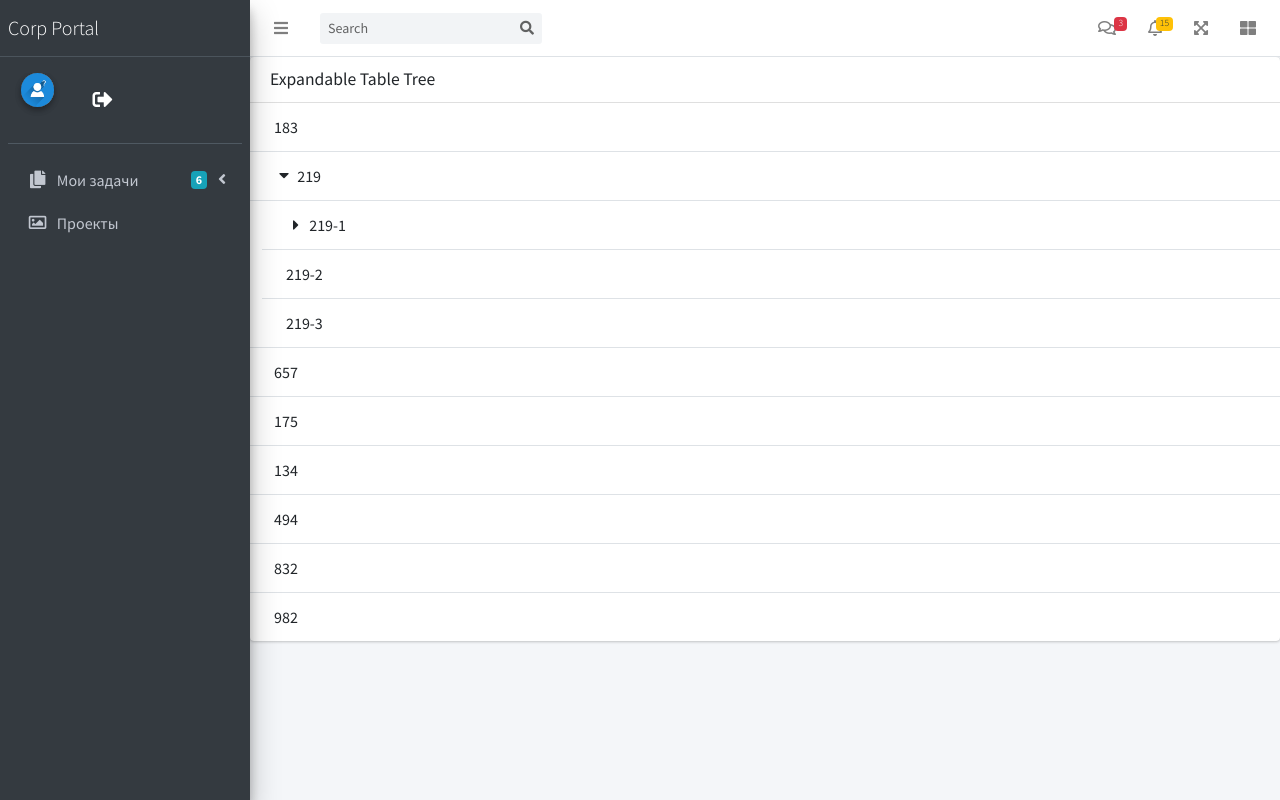
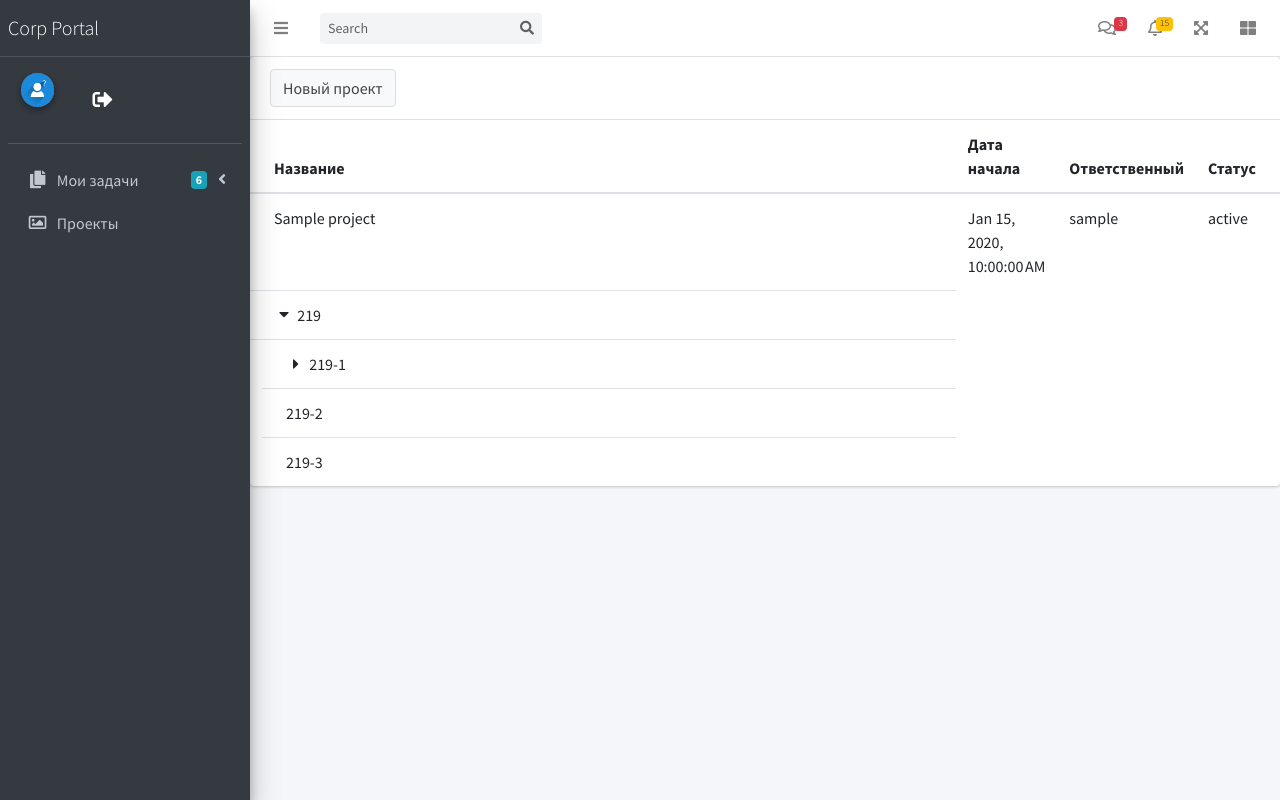
Before and after one commit to polyachok/CorpPortal, a Spring Boot app: page /project in a window 1280 px wide. Run offline with Spring Boot 4, Linux system fonts and the light colour scheme; a user stored in the database is signed in; empty tables hold one stand-in row (values such as "Sample post"); some of the project's set-up classes (security, data sources, template engines, error pages and the like) are left out, and stand-ins take their place; database files in the repository are not loaded.

Commit message:
add project page

```diff
--- a/src/main/java/com/corp/portal/controller/projectController.java
+++ b/src/main/java/com/corp/portal/controller/projectController.java
@@ -1,10 +1,13 @@
 package com.corp.portal.controller;
-
+import com.corp.portal.domain.Project;
+import com.corp.portal.domain.User;
 import com.corp.portal.service.ProjectService;
 import org.springframework.beans.factory.annotation.Autowired;
+import org.springframework.security.core.annotation.AuthenticationPrincipal;
 import org.springframework.stereotype.Controller;
 import org.springframework.ui.Model;
 import org.springframework.web.bind.annotation.GetMapping;
+import org.springframework.web.bind.annotation.PostMapping;
 import org.springframework.web.bind.annotation.RequestMapping;
 
 
@@ -17,7 +20,16 @@ private ProjectService projectService;
 
 @GetMapping
     public String projectList(Model model){
-    //model.addAttribute("project", "project");
+    model.addAttribute("projects", projectService.findAll());
     return "proj";
 }
+
+@PostMapping
+    public String addProject(
+            @AuthenticationPrincipal User user,
+            Project project,
+            Model model){
+    projectService.addProject(project,user);
+    return "redirect:/project";
 }
+}
--- a/src/main/java/com/corp/portal/domain/AbstractProject.java
+++ b/src/main/java/com/corp/portal/domain/AbstractProject.java
@@ -10,12 +10,12 @@ public abstract class AbstractProject {
     @Id
     @GeneratedValue(strategy= GenerationType.AUTO)
     private Long id;
-    @NotBlank
+    //@NotBlank
     private String name;
 
     private Date dateCreate;
     private String dateClose;
-    @NotBlank
+   // @NotBlank
     private String description;
     @ManyToOne(fetch = FetchType.EAGER)
     @JoinColumn(name = "user_id")
--- a/src/main/resources/templates/proj.ftl
+++ b/src/main/resources/templates/proj.ftl
@@ -5,14 +5,26 @@
         <div class="col-12">
             <div class="card">
                 <div class="card-header">
-                    <h3 class="card-title">Expandable Table Tree</h3>
+                    <button type="button" class="btn btn-default" data-toggle="modal" data-target="#modal-lg">
+                        Новый проект
+                    </button>
                 </div>
                 <!-- ./card-header -->
                 <div class="card-body p-0">
                     <table class="table table-hover">
+                        <thead>
+                        <th>Название</th>
+                        <th>Дата начала</th>
+                        <th>Ответственный</th>
+                        <th>Статус</th>
+                        </thead>
                         <tbody>
+                        <#list projects as project>
                         <tr>
-                            <td class="border-0">183</td>
+                            <td class="border-0">${project.name}</td>
+                            <td >${project.dateCreate}</td>
+                            <td >${project.author.username}</td>
+                            <td >${project.status}</td>
                         </tr>
                         <tr data-widget="expandable-table" aria-expanded="true">
                             <td>
@@ -61,24 +73,7 @@
                                 </div>
                             </td>
                         </tr>
-                        <tr>
-                            <td>657</td>
-                        </tr>
-                        <tr>
-                            <td>175</td>
-                        </tr>
-                        <tr>
-                            <td>134</td>
-                        </tr>
-                        <tr>
-                            <td>494</td>
-                        </tr>
-                        <tr>
-                            <td>832</td>
-                        </tr>
-                        <tr>
-                            <td>982</td>
-                        </tr>
+                        </#list>
                         </tbody>
                     </table>
                 </div>
@@ -92,4 +87,54 @@
     </section>
     <!-- /.content -->
     </div>
+    <div class="modal fade" id="modal-lg">
+        <div class="modal-dialog modal-lg">
+            <div class="modal-content">
+                <form action="/project" method="post">
+                <div class="modal-header">
+                    <h4 class="modal-title">Новый проект</h4>
+                    <button type="button" class="close" data-dismiss="modal" aria-label="Close">
+                        <span aria-hidden="true">&times;</span>
+                    </button>
+                </div>
+                <div class="modal-body">
+                        <div class="card-body">
+                            <div class="form-group">
+                                <label for="exampleInputName">Название проекта</label>
+                                <input type="text" name="name" class="form-control" id="exampleInputName" placeholder="Название">
+                            </div>
+                            <div class="form-group">
+                                <label for="exampleInputName">Описание</label>
+                                <textarea name="description" class="form-control" row="3" placeholder="Описание"></textarea>
+                            </div>
+                            <div class="form-group">
+                                <label>Вложен в ...</label>
+                                <select name="parent" class="form-control">
+                                    <option value="0">-</option>
+                                    <option value="1">option 2</option>
+                                    <option value="2">option 3</option>
+                                    <option value="3">option 4</option>
+                                    <option value="4">option 5</option>
+                                </select>
+                            </div>
+                            <div class="form-group">
+                                <label>Статус</label>
+                                <select name="status" class="form-control">
+                                    <option >Активный</option>
+                                    <option >Архивный</option>
+                                </select>
+                            </div>
+                            <input type="hidden" name="_csrf" value="${_csrf.token}" />
+                        </div>
+
+                </div>
+                <div class="modal-footer justify-content-between">
+                    <button type="submit" class="btn btn-primary">Submit</button>
+                </div>
+                </form>
+            </div>
+            <!-- /.modal-content -->
+        </div>
+        <!-- /.modal-dialog -->
+    </div>
 </@c.page>
```
Also changed, not shown: 3 other files.
